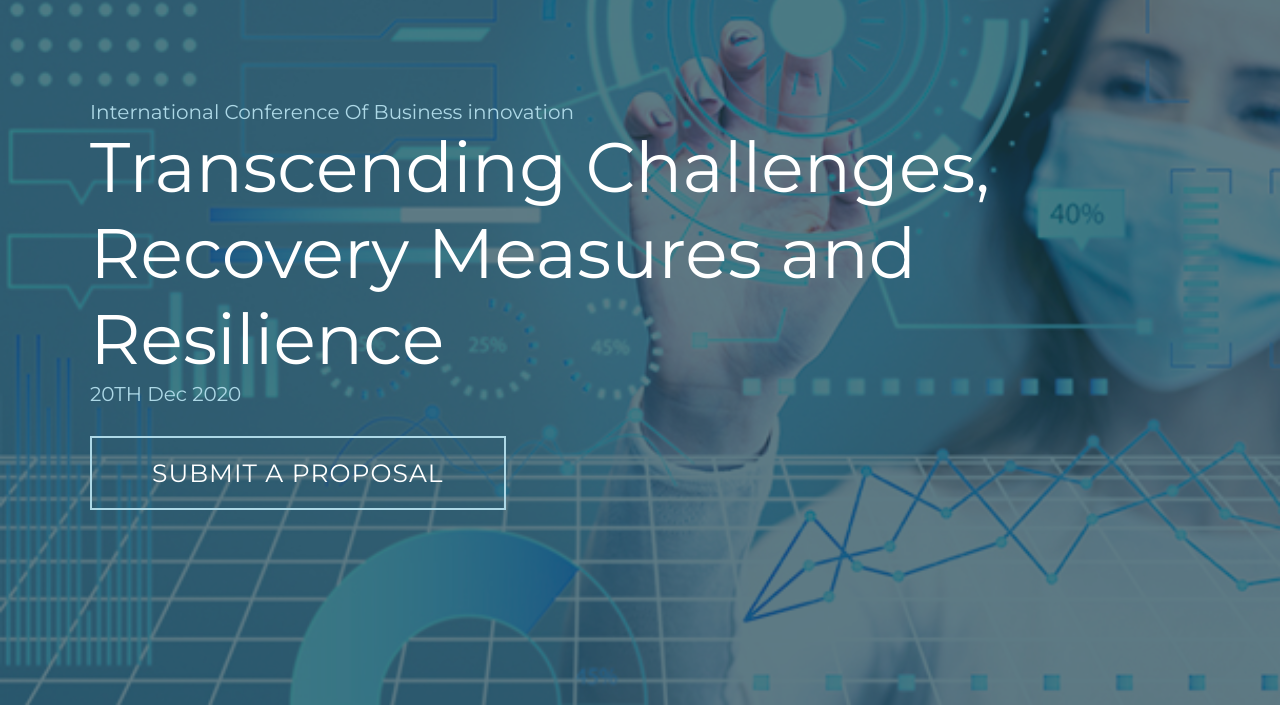
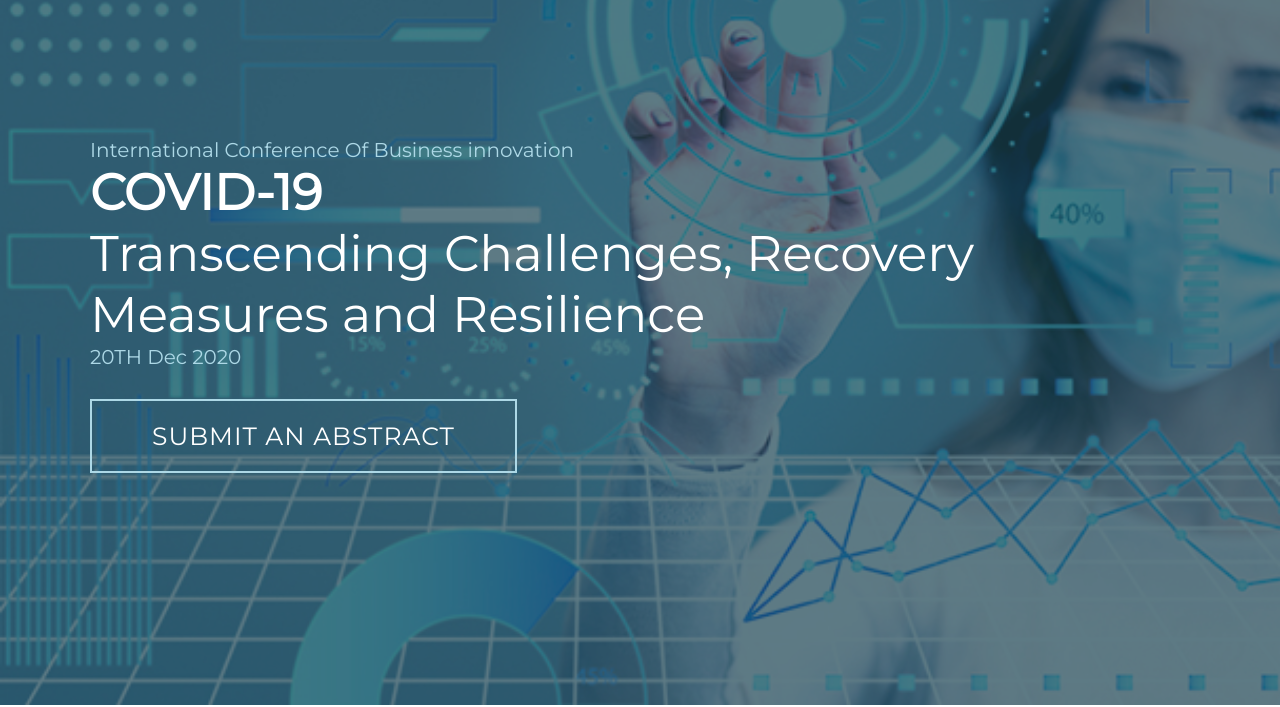
Before and after one commit to HirushaR/ICOBI-2020, a website: page dist/index.html in a window 1280 px wide. Shown: the part 95-802 px from the top of the page. Drawn offline with Linux system fonts and the light colour scheme.

Commit message:
add another title

```diff
--- a/scss/main.scss
+++ b/scss/main.scss
@@ -248,8 +248,14 @@ p {
 }
 #hero h1:nth-child(2) {
   animation-delay: 2s;
+  font-weight: bold;
 }
 #hero h1:nth-child(3) {
+  //font-size: 2rem;
+ // animation: text_reveal_name .5s ease forwards;
+  animation-delay: 3s;
+}
+#hero h1:nth-child(4) {
   font-size: 2rem;
   animation: text_reveal_name .5s ease forwards;
   animation-delay: 3s;
--- a/scss/media.scss
+++ b/scss/media.scss
@@ -13,7 +13,7 @@
 
   /* Hero */
   #hero h1 {
-    font-size: 7rem;
+    font-size: 5rem;
   }
   /* End Hero */
 
```
Also changed, not shown: dist/css/main.css, dist/index.html.
